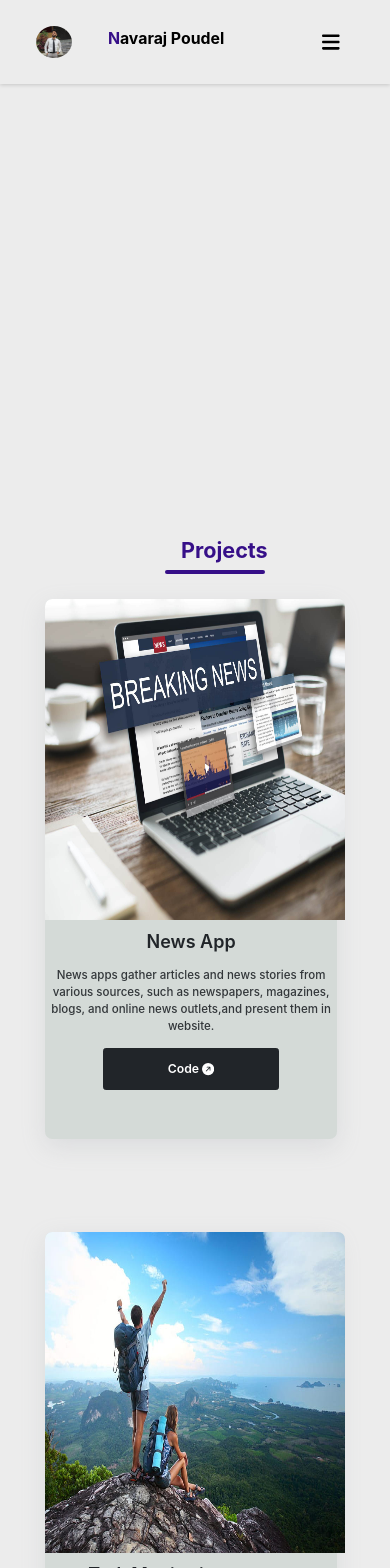
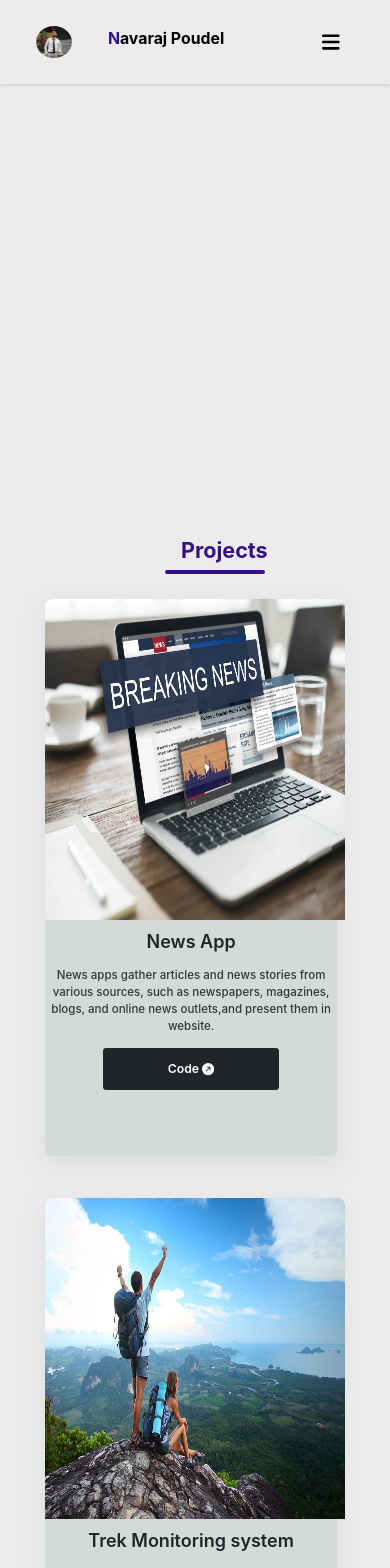
Before and after one commit to Navaraj-Poudel/Personal_Website, a React (Create React App) app in the folder my_personal_website/: page /Personal_Website/project in a window 390 px wide. Shown: the top 1568 px of the page. Built offline with nearby package versions, Linux system fonts and the light colour scheme.

Commit message:
responsive

```diff
--- a/my_personal_website/src/Component/Project/style.css
+++ b/my_personal_website/src/Component/Project/style.css
@@ -158,13 +158,13 @@
         margin-top:55rem;
     }
     .projectbox{
-        height:75vh;
+        height:71vh;
     }
     .project-card img{
         width: 77vw;
     }
     .project-card{
-        height:64vh;
+        height:66vh;
          width:75vw;
         }
 }
```
